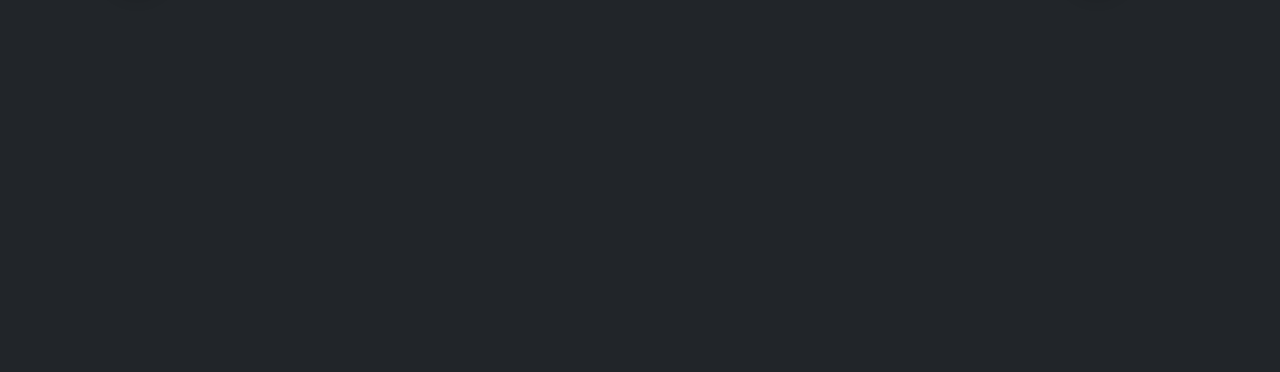
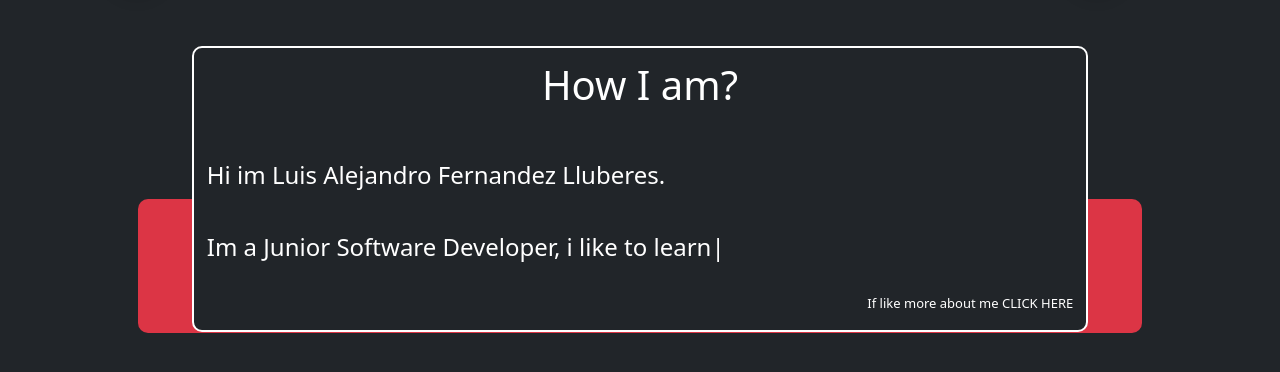
Before and after one commit to luisferllub230/MyPortfolio, a React (Vite) app: page / in a window 1280 px wide. Shown: the part 802-1174 px from the top of the page. Built offline with nearby package versions, Linux system fonts and the light colour scheme.

Commit message:
added how i am?

```diff
--- a/src/components/Main.jsx
+++ b/src/components/Main.jsx
@@ -26,9 +26,28 @@
                         <Figure
                         />
                     </div>
-                    <div className='page-initial col-12'>
-                        <div className='bg-danger '>
-
+                    <div className='howIam-container col-12'>
+                        <div className='bg-danger howIam'>
+                            <motion.div
+                                className='howIam-inside bg-dark'
+                                initial={{ opacity: 0 }}
+                                whileInView={{ opacity: 1, y: [50, 0] }}
+                                viewport={{ one: true }}
+                            >
+                                <div className=''>
+                                    <h1 className='text-center text-white'>How I am?</h1>
+                                    <p className='text-start mt-5'>
+                                        <Type
+                                            className='text-center'
+                                            strings={['Hi im Luis Alejandro Fernandez Lluberes.<br/><br/> Im a Junior Software Developer, i like to learn new things and i like to work in a team. at the moment im learning Web Development and i want to be a Full Stack Developer.']}
+                                            typeSpeed={50}
+                                        />
+                                    </p>
+                                    <div className='text-end'>
+                                        <a href="">If like more about me CLICK HERE</a>
+                                    </div>
+                                </div>
+                            </motion.div>
                         </div>
                     </div>
                 </div>
--- a/src/public/styles.css
+++ b/src/public/styles.css
@@ -1,3 +1,4 @@
+/* *************************for pages************************* */
 .page-initial{
     height: 100vh;
     width: 100vw;
@@ -5,8 +6,79 @@
     justify-content: center;
     align-items: center;
     flex-direction: column;
+    padding: 0;
 }
 
+
+@media screen and (max-width: 480px){
+    .howIam-container{
+        height: 100vh;
+        width: 100vw;
+        display: flex;
+        justify-content: start;
+        align-items: center;
+        flex-direction: column;
+        padding-top: 2rem;
+    }
+
+    .howIam{
+        height: 100vh;
+        width: 100vw;
+        width: 90%;
+        height: 15%;
+        font-size: 1rem;
+        font-weight: 200;
+        color: #fff;
+        border-radius: 10px;
+    }
+
+    .howIam-inside{
+        width: 75%;
+        padding: 1rem;
+        position: absolute;
+        top: 50rem;
+        left: 12.5%;
+        border-radius: 10px;
+        border: white solid 2px;
+    }
+
+}
+
+@media screen and (min-width: 768px){
+    .howIam-container{
+        height: 100vh;
+        width: 100vw;
+        display: flex;
+        justify-content: start;
+        align-items: center;
+        flex-direction: column;
+        padding-top: 8rem;
+    }
+
+    .howIam{
+        height: 100vh;
+        width: 100vw;
+        width: 90%;
+        height: 20%;
+        font-size: 1.5rem;
+        font-weight: 500;
+        color: #fff;
+        border-radius: 10px;
+    }
+
+    .howIam-inside{
+        width: 70%;
+        padding: 1%;
+        position: absolute;
+        top: 53rem;
+        left: 15%;
+        border-radius: 10px;
+        border: white solid 2px;
+    }
+}
+
+
+/* *************************for image user************************* */
 
 @media screen and (max-width: 768px) {
 
@@ -37,7 +109,7 @@
     transition: 0.5s;
 }
 
-
+/*  *************************for icons************************* */
 i{
     position: absolute;
     left: 50%;
@@ -49,6 +121,8 @@
 }
 
 
+/* *************************for figures***************************  */
+
 @media screen and (max-width: 768px) {
     .rectangle1{
         width: 5%;
@@ -57,7 +131,7 @@
         padding: 20px;
         margin-bottom: 20px;
         position: absolute;
-        left: 85%;
+        left: 83%;
         top:25%;
 
         display: block;
@@ -118,3 +192,14 @@
         border:rgb(224, 221, 221) 1px solid;
     }
 }
+
+a{
+    text-decoration: none;
+    color: #fff;
+    font-size: small;
+}
+a:hover{
+    color: #fff;
+    border-bottom: 1px solid rgb(172, 17, 17);
+    text-decoration: none;
+}
```
